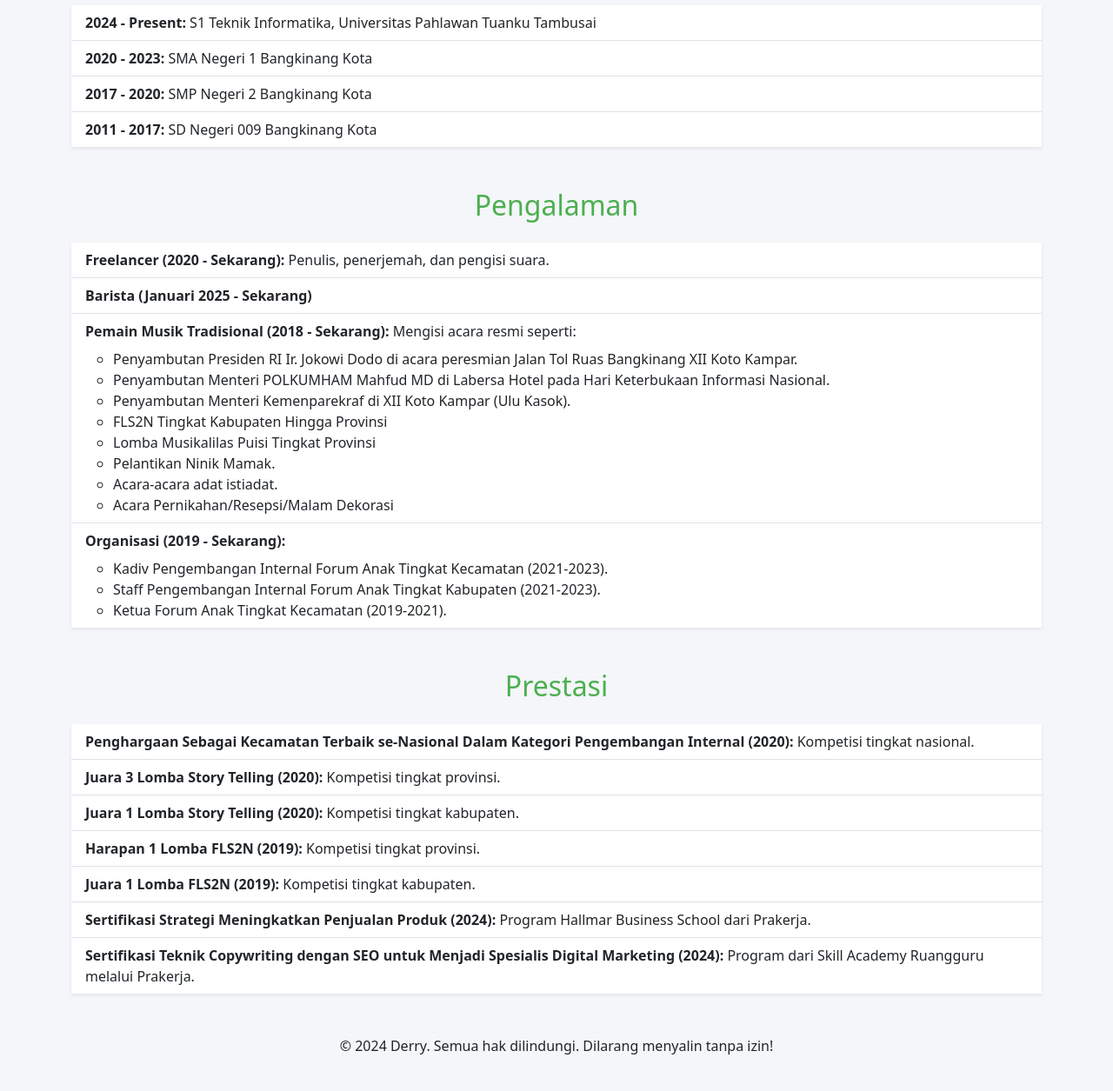
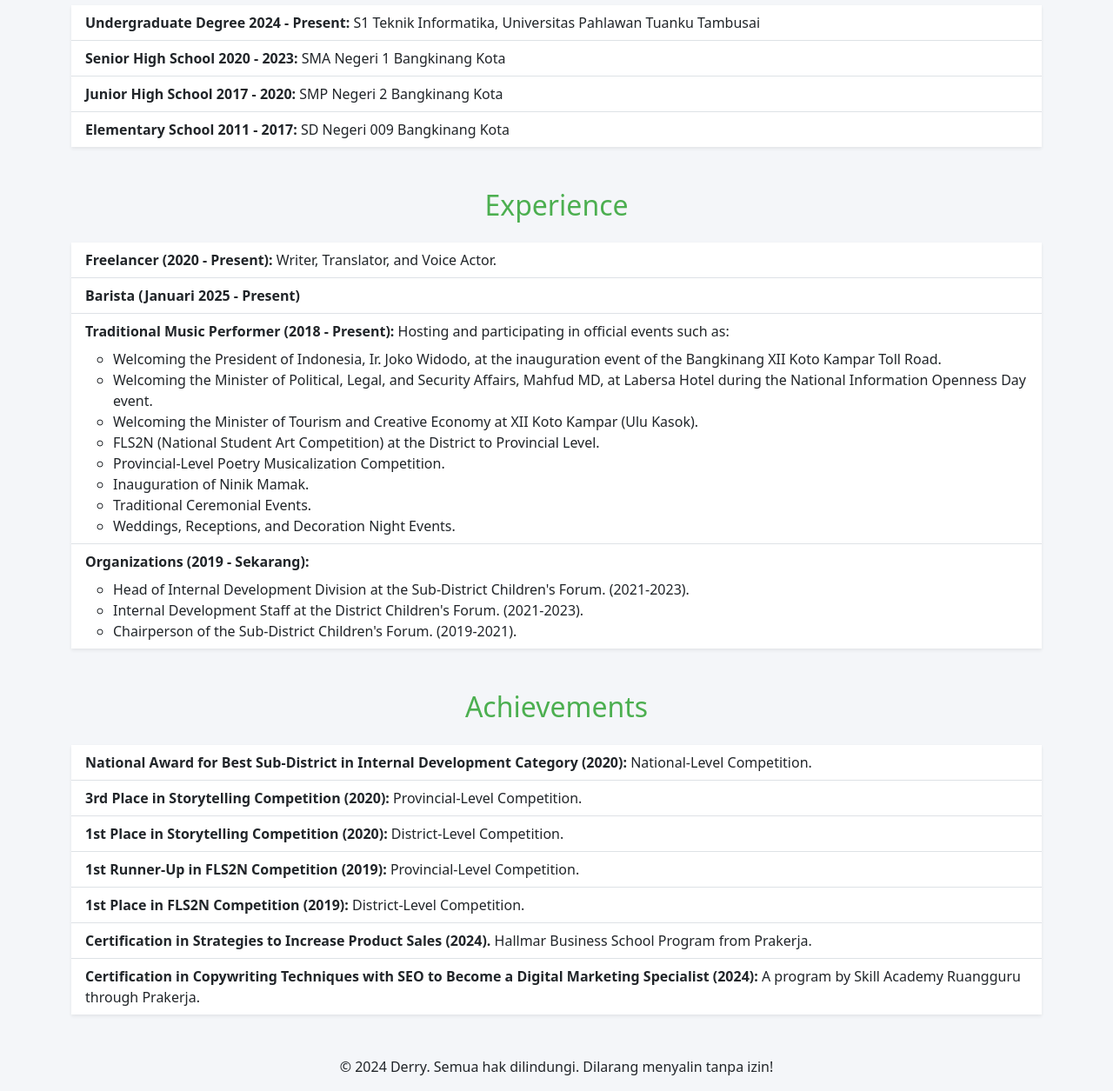
Before and after one commit to FuhakuForever/Biography-Derry_UAS, a plain HTML site: page about.html in a window 1280 px wide. Shown: the part 561-1816 px from the top of the page at 87% size. Before the commit the page ends 1792 px from the top, so only its background shows below. Drawn offline with nearby package versions, Linux system fonts and the light colour scheme.

Commit message:
Update about.html

```diff
--- a/about.html
+++ b/about.html
@@ -119,58 +119,58 @@
     <!-- Hero Section -->
     <div class="container text-center mt-5 fade-in">
         <h1 class="display-4">Halo, Saya <span class="text-primary">Derry</span></h1>
-        <p class="lead">“Hal yang paling penting adalah menikmati hidupmu, menjadi bahagia, apa pun yang terjadi.” - Audrey Hepburn</p>
+        <p class="lead">“The most important thing is to enjoy your life, to be happy, no matter what happens.” - Audrey Hepburn</p>
         <img src="image/foto_sample.jpg" alt="Foto Diri" class="img-fluid rounded-circle mt-3 shadow" style="max-width: 300px;">
     </div>
 
     <div class="container mt-5 fade-in">
         <!-- Riwayat Pendidikan -->
         <section id="education" class="mb-5">
-            <h2 class="text-primary text-center mb-4">Riwayat Pendidikan</h2>
+            <h2 class="text-primary text-center mb-4">Educational Background</h2>
             <ul class="list-group list-group-flush shadow-sm">
                 <li class="list-group-item">
-                    <strong>2024 - Present:</strong> S1 Teknik Informatika, Universitas Pahlawan Tuanku Tambusai
+                    <strong>Undergraduate Degree 2024 - Present:</strong> S1 Teknik Informatika, Universitas Pahlawan Tuanku Tambusai
                 </li>
                 <li class="list-group-item">
-                    <strong>2020 - 2023:</strong> SMA Negeri 1 Bangkinang Kota
+                    <strong>Senior High School 2020 - 2023:</strong> SMA Negeri 1 Bangkinang Kota
                 </li>
                 <li class="list-group-item">
-                    <strong>2017 - 2020:</strong> SMP Negeri 2 Bangkinang Kota
+                    <strong>Junior High School 2017 - 2020:</strong> SMP Negeri 2 Bangkinang Kota
                 </li>
                 <li class="list-group-item">
-                    <strong>2011 - 2017:</strong> SD Negeri 009 Bangkinang Kota </li>
+                    <strong>Elementary School 2011 - 2017:</strong> SD Negeri 009 Bangkinang Kota </li>
             </ul>
         </section>
 
         <!-- Pengalaman -->
         <section id="experience" class="mb-5 slide-up">
-            <h2 class="text-primary text-center mb-4">Pengalaman</h2>
+            <h2 class="text-primary text-center mb-4">Experience</h2>
             <ul class="list-group list-group-flush shadow-sm">
                 <li class="list-group-item">
-                    <strong>Freelancer (2020 - Sekarang):</strong> Penulis, penerjemah, dan pengisi suara.
+                    <strong>Freelancer (2020 - Present):</strong> Writer, Translator, and Voice Actor.
                 </li>
                 <li class="list-group-item">
-                    <strong>Barista (Januari 2025 - Sekarang) </strong>
+                    <strong>Barista (Januari 2025 - Present) </strong>
                 </li>
                 <li class="list-group-item">
-                    <strong>Pemain Musik Tradisional (2018 - Sekarang):</strong> Mengisi acara resmi seperti:
+                    <strong>Traditional Music Performer (2018 - Present):</strong> Hosting and participating in official events such as:
                     <ul class="mt-2">
-                        <li>Penyambutan Presiden RI Ir. Jokowi Dodo di acara peresmian Jalan Tol Ruas Bangkinang XII Koto Kampar.</li>
-                        <li>Penyambutan Menteri POLKUMHAM Mahfud MD di Labersa Hotel pada Hari Keterbukaan Informasi Nasional.</li>
-                        <li>Penyambutan Menteri Kemenparekraf di XII Koto Kampar (Ulu Kasok).</li>
-                        <li>FLS2N Tingkat Kabupaten Hingga Provinsi</li>
-                        <li>Lomba Musikalilas Puisi Tingkat Provinsi</li>
-                        <li>Pelantikan Ninik Mamak.</li>
-                        <li>Acara-acara adat istiadat.</li>
-                        <li>Acara Pernikahan/Resepsi/Malam Dekorasi</li>
+                        <li>Welcoming the President of Indonesia, Ir. Joko Widodo, at the inauguration event of the Bangkinang XII Koto Kampar Toll Road.</li>
+                        <li>Welcoming the Minister of Political, Legal, and Security Affairs, Mahfud MD, at Labersa Hotel during the National Information Openness Day event.</li>
+                        <li>Welcoming the Minister of Tourism and Creative Economy at XII Koto Kampar (Ulu Kasok).</li>
+                        <li>FLS2N (National Student Art Competition) at the District to Provincial Level.</li>
+                        <li>Provincial-Level Poetry Musicalization Competition.</li>
+                        <li>Inauguration of Ninik Mamak.</li>
+                        <li>Traditional Ceremonial Events.</li>
+                        <li>Weddings, Receptions, and Decoration Night Events.</li>
                     </ul>
                 </li>
                 <li class="list-group-item">
-                    <strong>Organisasi (2019 - Sekarang):</strong>
+                    <strong>Organizations (2019 - Sekarang):</strong>
                     <ul class="mt-2">
-                        <li>Kadiv Pengembangan Internal Forum Anak Tingkat Kecamatan (2021-2023).</li>
-                        <li>Staff Pengembangan Internal Forum Anak Tingkat Kabupaten (2021-2023).</li>
-                        <li>Ketua Forum Anak Tingkat Kecamatan (2019-2021).</li>
+                        <li>Head of Internal Development Division at the Sub-District Children's Forum. (2021-2023).</li>
+                        <li>Internal Development Staff at the District Children's Forum. (2021-2023).</li>
+                        <li>Chairperson of the Sub-District Children's Forum. (2019-2021).</li>
                     </ul>
                 </li>
             </ul>
@@ -178,28 +178,28 @@
 
         <!-- Prestasi -->
         <section id="achievements" class="mb-5 slide-up">
-            <h2 class="text-primary text-center mb-4">Prestasi</h2>
+            <h2 class="text-primary text-center mb-4">Achievements</h2>
             <ul class="list-group list-group-flush shadow-sm">
                 <li class="list-group-item">
-                    <strong>Penghargaan Sebagai Kecamatan Terbaik se-Nasional Dalam Kategori Pengembangan Internal (2020):</strong> Kompetisi tingkat nasional.
+                    <strong>National Award for Best Sub-District in Internal Development Category (2020):</strong> National-Level Competition.
                 </li>
                 <li class="list-group-item">
-                    <strong>Juara 3 Lomba Story Telling (2020):</strong> Kompetisi tingkat provinsi.
+                    <strong>3rd Place in Storytelling Competition (2020):</strong> Provincial-Level Competition.
                 </li>
                 <li class="list-group-item">
-                    <strong>Juara 1 Lomba Story Telling (2020):</strong> Kompetisi tingkat kabupaten.
+                    <strong>1st Place in Storytelling Competition (2020):</strong> District-Level Competition.
                 </li>
                 <li class="list-group-item">
-                    <strong>Harapan 1 Lomba FLS2N (2019):</strong> Kompetisi tingkat provinsi.
+                    <strong>1st Runner-Up in FLS2N Competition (2019):</strong> Provincial-Level Competition.
                 </li>
                 <li class="list-group-item">
-                    <strong>Juara 1 Lomba FLS2N (2019):</strong> Kompetisi tingkat kabupaten.
+                    <strong>1st Place in FLS2N Competition (2019):</strong> District-Level Competition.
                 </li>
                 <li class="list-group-item">
-                    <strong>Sertifikasi Strategi Meningkatkan Penjualan Produk (2024):</strong> Program Hallmar Business School dari Prakerja.
+                    <strong>Certification in Strategies to Increase Product Sales (2024).</strong> Hallmar Business School Program from Prakerja.
                 </li>
                 <li class="list-group-item">
-                    <strong>Sertifikasi Teknik Copywriting dengan SEO untuk Menjadi Spesialis Digital Marketing (2024):</strong> Program dari Skill Academy Ruangguru melalui Prakerja.
+                    <strong>Certification in Copywriting Techniques with SEO to Become a Digital Marketing Specialist (2024):</strong> A program by Skill Academy Ruangguru through Prakerja.
                 </li>
             </ul>
         </section>
```
